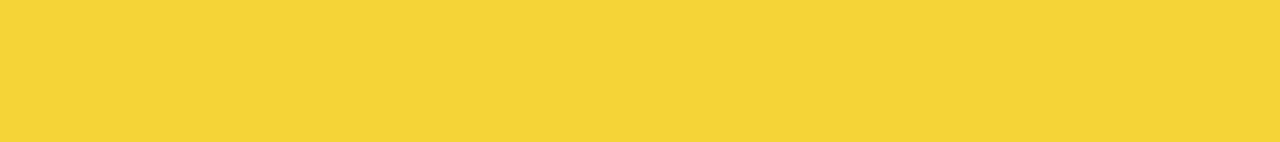
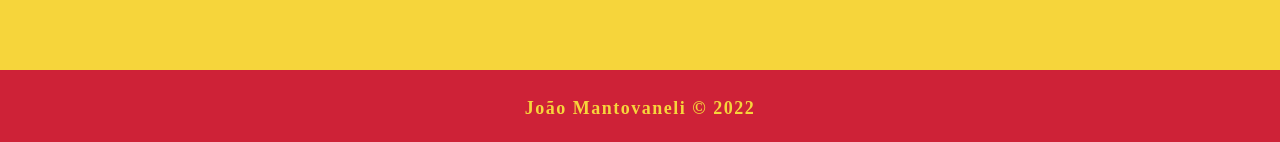
Before and after one commit to jvmantovas/ecommerce-capi, a React (Vite) app: page / in a window 1280 px wide. Shown: the part 2005-2147 px from the top of the page. Built offline with nearby package versions, Linux system fonts and the light colour scheme; a web font is replaced by a local one.

Commit message:
feat(footer) basic settings

```diff
--- a/src/components/Hero/Hero.jsx
+++ b/src/components/Hero/Hero.jsx
@@ -6,6 +6,8 @@ import {
   Card,
   CardsWrapper,
   Cover,
+  Footer,
+  FooterInfo,
   Main,
   MainGenre,
   OldPrice,
@@ -312,6 +314,8 @@ function Hero() {
               </Form>
             </SearchContainer>
           </Subscribe>
+          <FooterInfo></FooterInfo>
+          <Footer>João Mantovaneli © 2022</Footer>
         </Main>
       </footer>
     </>
--- a/src/components/Hero/styles.js
+++ b/src/components/Hero/styles.js
@@ -174,3 +174,24 @@ export const SubButton = styled.button`
   align-items: center;
   justify-content: center;
 `;
+
+export const FooterInfo = styled.div`
+  height: 350px;
+  width: 100%;
+`;
+
+export const Footer = styled.div`
+  height: 75px;
+  width: 100%;
+  background-color: #ce2237;
+  display: flex;
+  align-items: center;
+  justify-content: center;
+  color: #f6d53b;
+  font-family: "HarmoniaSansW01-Semibold";
+  font-style: normal;
+  font-weight: 600;
+  font-size: 18px;
+  line-height: 24px;
+  letter-spacing: 1.5px;
+`;
```
